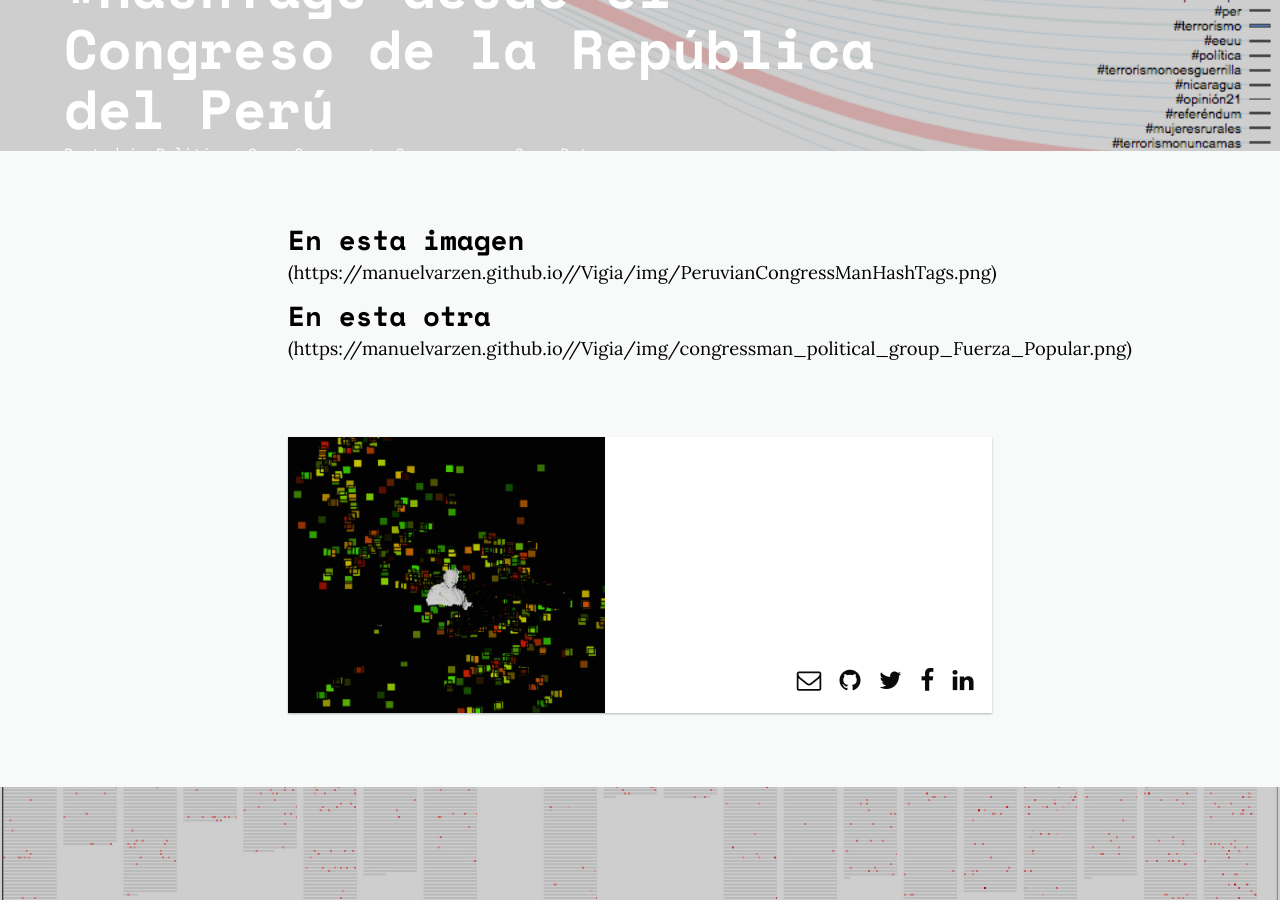
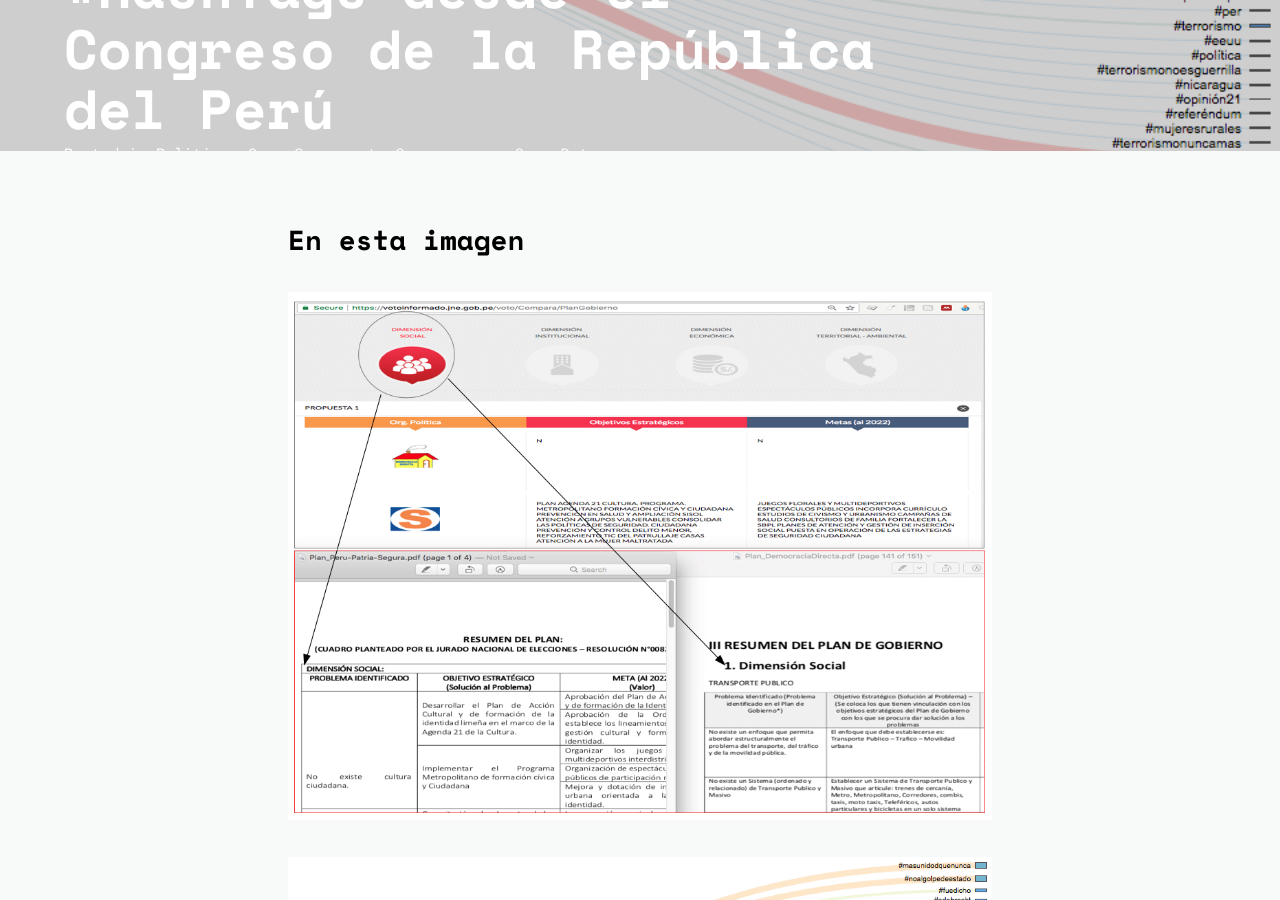
Before and after one commit to manuelvarzen/Vigia, a Jekyll site: the page built from _posts/2018-10-14-Tweets-From-Peruvian-Congress.md, in a window 1280 px wide and 900 px high, scrolled down 493 px. Built offline with Jekyll 4.4.1, drawn with Linux system fonts in a browser that asks for light colours; nearby versions of some CDN libraries.

Commit message:
Update 2018-10-14-Tweets-From-Peruvian-Congress.md

```diff
--- a/_posts/2018-10-14-Tweets-From-Peruvian-Congress.md
+++ b/_posts/2018-10-14-Tweets-From-Peruvian-Congress.md
@@ -14,10 +14,12 @@
 ---
 ### En esta imagen
 
+![Comparación web vs pdf]({{"/img/JNE_VotoInformado_Comparacion.jpg" | absolute_url }})
 
-({{"/img/PeruvianCongressManHashTags.png" | absolute_url }})
+![Comparación web vs pdf]({{"/img/PeruvianCongressManHashTags.png" | absolute_url }})
 
 
 ### En esta otra
 
-({{"/img/congressman_political_group_Fuerza_Popular.png" | absolute_url }})
+
+![Comparación web vs pdf]({{"/img/congressman_political_group_Fuerza_Popular.png" | absolute_url }})
```
